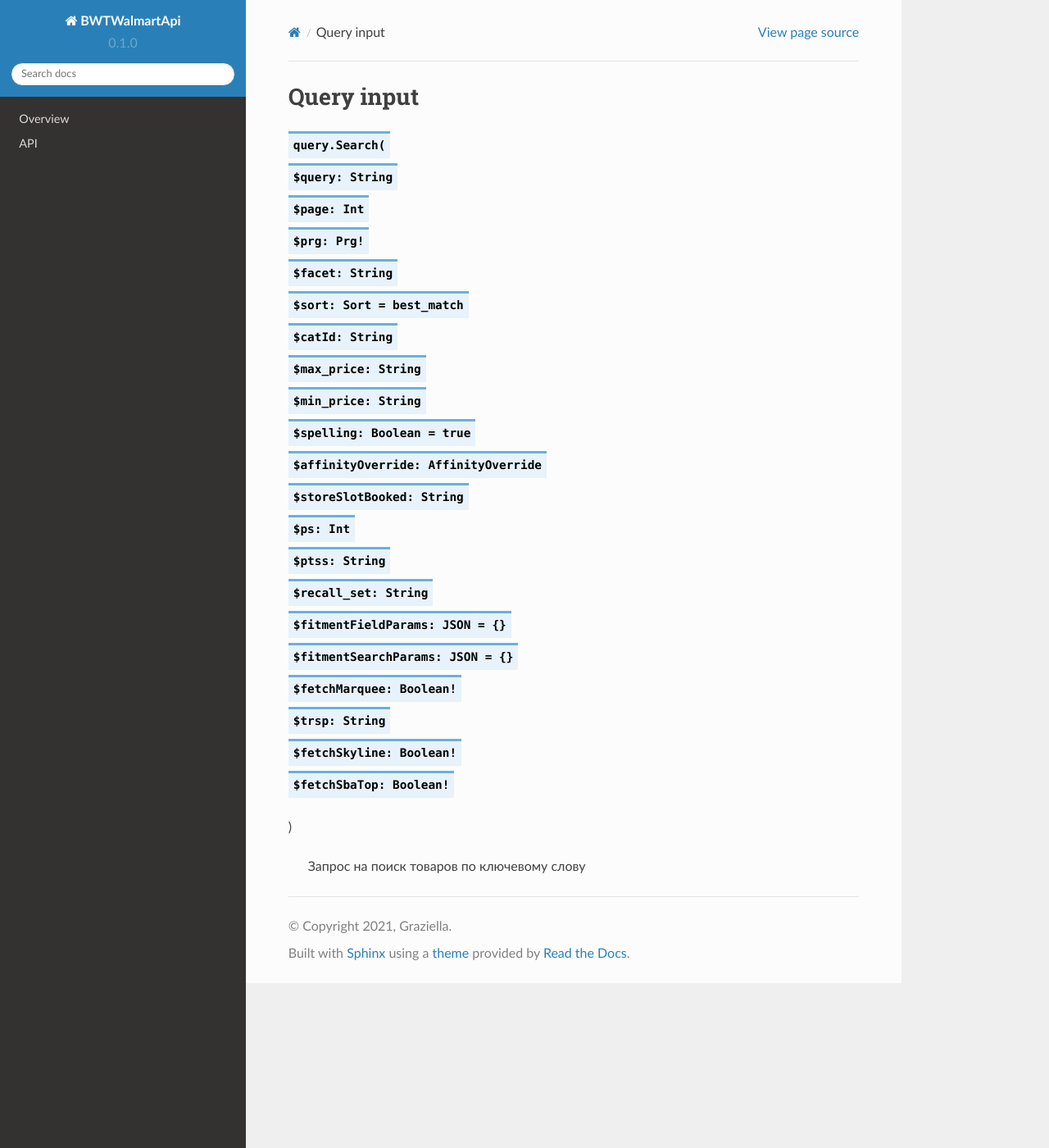
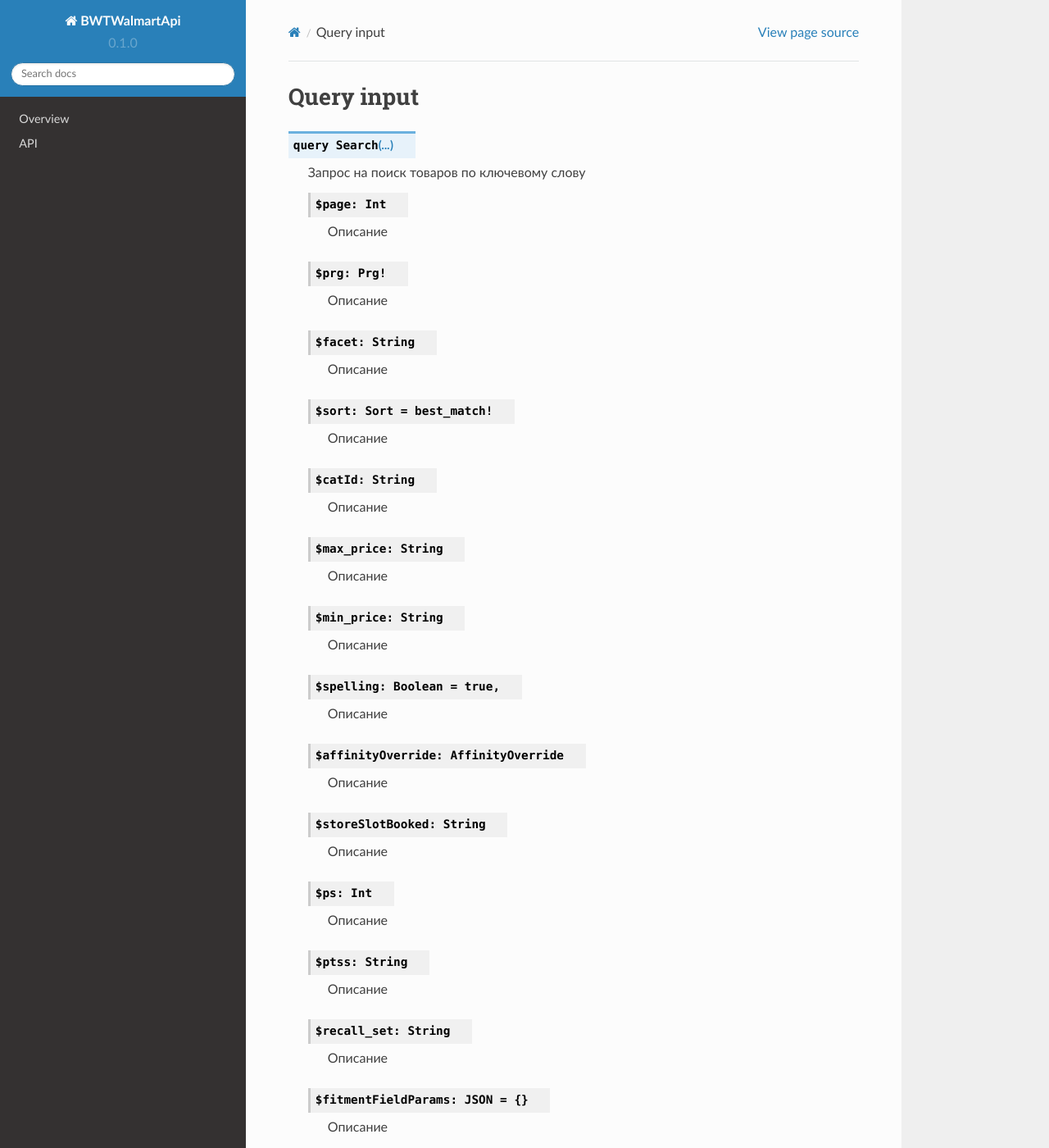
Before and after one commit to LyricalToxic/bwt-walmart-lacinia-api, a Sphinx documentation site: the page built from docs/source/_queries/search_query.rst, in a window 1280 px wide and 1400 px high. Shown: the whole window at 82% size. Built offline with Sphinx 7.4.7 and the Read the Docs theme 2.0.0, drawn with Linux system fonts in a browser that asks for light colours; pages that are not in the unit, such as notebooks, are missing from menus; some of the changed text lies outside the part shown.

Commit message:
feat(api search): separate search query to search_query.rst

```diff
--- a/docs/source/_queries/search_query.rst
+++ b/docs/source/_queries/search_query.rst
@@ -1,26 +1,90 @@
 Query input
 ~~~~~~~~~~~
-.. method:: query.Search(
-    $query: String
-    $page: Int
-    $prg: Prg!
-    $facet: String
-    $sort: Sort = best_match
-    $catId: String
-    $max_price: String
-    $min_price: String
-    $spelling: Boolean = true
-    $affinityOverride: AffinityOverride
-    $storeSlotBooked: String
-    $ps: Int
-    $ptss: String
-    $recall_set: String
-    $fitmentFieldParams: JSON = {}
-    $fitmentSearchParams: JSON = {}
-    $fetchMarquee: Boolean!
-    $trsp: String
-    $fetchSkyline: Boolean!
-    $fetchSbaTop: Boolean!
-)
+.. js:method:: query Search(...)
 
     Запрос на поиск товаров по ключевому :doc:`слову`
+
+    .. js:attribute::$query: String
+
+        Описание
+
+    .. js:attribute:: $page: Int
+
+        Описание
+
+    .. js:attribute:: $prg: Prg!
+
+        Описание
+
+    .. js:attribute:: $facet: String
+
+        Описание
+
+    .. js:attribute:: $sort: Sort = best_match!
+
+        Описание
+
+    .. js:attribute:: $catId: String
+
+        Описание
+
+    .. js:attribute:: $max_price: String
+
+        Описание
+
+    .. js:attribute:: $min_price: String
+
+        Описание
+
+    .. js:attribute:: $spelling: Boolean = true,
+
+        Описание
+
+    .. js:attribute:: $affinityOverride: AffinityOverride
+
+        Описание
+
+    .. js:attribute:: $storeSlotBooked: String
+
+        Описание
+
+    .. js:attribute:: $ps: Int
+
+        Описание
+
+    .. js:attribute:: $ptss: String
+
+        Описание
+
+    .. js:attribute:: $recall_set: String
+
+        Описание
+
+    .. js:attribute:: $fitmentFieldParams: JSON = {}
+
+        Описание
+
+    .. js:attribute:: $fitmentSearchParams: JSON = {}
+
+        Описание
+
+    .. js:attribute:: $fetchMarquee: Boolean!
+
+        Описание
+
+    .. js:attribute:: $trsp: String
+
+        Описание
+
+    .. js:attribute:: $fetchSkyline: Boolean!
+
+        Описание
+
+    .. js:attribute:: $fetchSbaTop: Boolean!
+
+        Описание
+
+
+
+.. js:attribute:: $query: String
+    описание
```
Also changed, not shown: docs/source/api.rst (+0 -91 lines).
